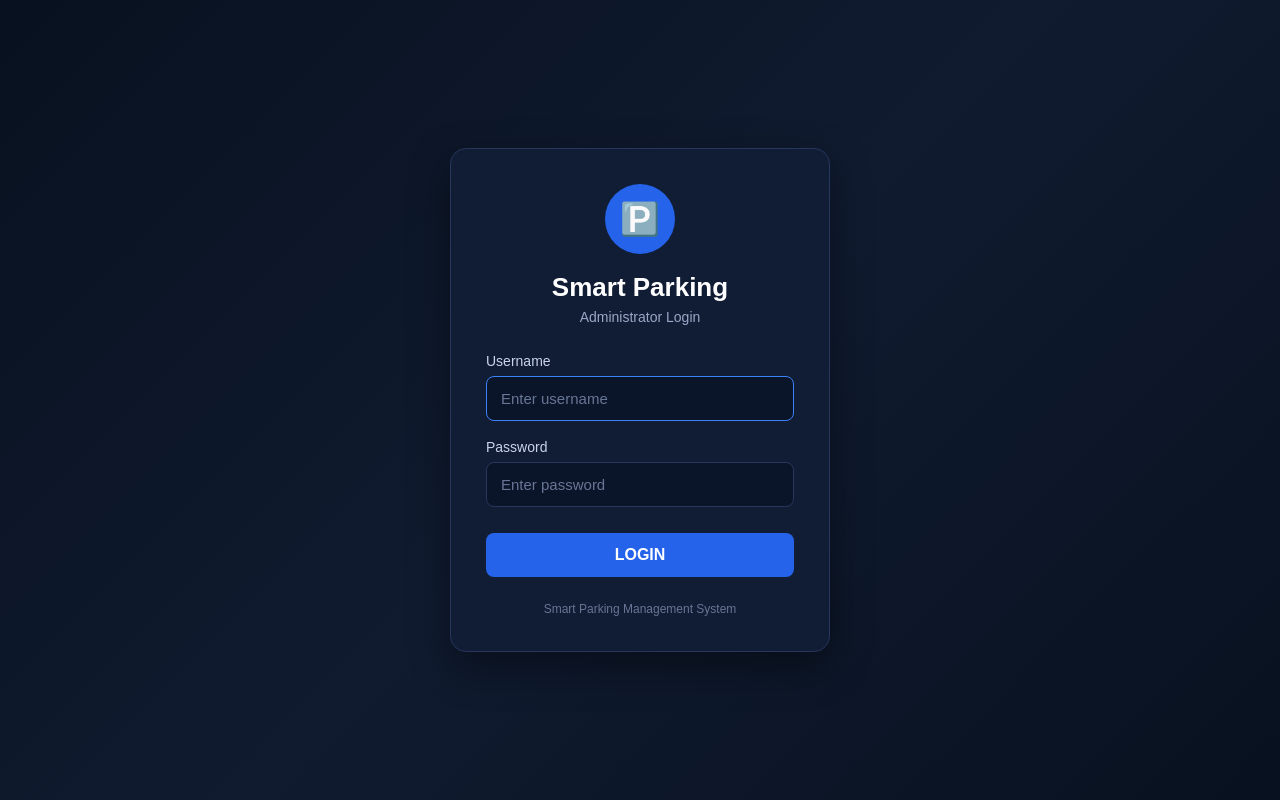
After one commit to Harshpendke/smart-parking-iot, a Flask app: page /login in a window 1280 px wide. The commit adds this page. Run offline with Flask 3, Linux system fonts and the light colour scheme.

Commit message:
Added admin login and logout

```diff
--- a/app.py
+++ b/app.py
@@ -1,4 +1,4 @@
-from flask import Flask, jsonify, render_template, request
+from flask import Flask, jsonify, render_template, request, session, redirect, url_for
 import serial
 import threading
 import sqlite3
@@ -9,6 +9,15 @@ import os
 import razorpay
 
 app = Flask(__name__)
+
+# ==========================================
+# ADMIN LOGIN SETTINGS
+# ==========================================
+
+app.secret_key = "smart_parking_admin_secret_key"
+
+ADMIN_USERNAME = "admin"
+ADMIN_PASSWORD = "admin123"
 
 # ==========================================
 # ESP32 SETTINGS
@@ -429,6 +438,97 @@ def end_parking_session(slot):
 
 
 # ==========================================
+# ADMIN LOGIN
+# ==========================================
+
+@app.route("/login", methods=["GET", "POST"])
+def login():
+
+    # --------------------------------------
+    # Already logged in
+    # --------------------------------------
+
+    if session.get("admin_logged_in"):
+
+        return redirect(
+            url_for("home")
+        )
+
+    # --------------------------------------
+    # Login form submitted
+    # --------------------------------------
+
+    if request.method == "POST":
+
+        username = request.form.get(
+            "username",
+            ""
+        ).strip()
+
+        password = request.form.get(
+            "password",
+            ""
+        )
+
+        # ----------------------------------
+        # Check credentials
+        # ----------------------------------
+
+        if (
+            username == ADMIN_USERNAME
+            and
+            password == ADMIN_PASSWORD
+        ):
+
+            session["admin_logged_in"] = True
+
+            session["admin_username"] = username
+
+            return redirect(
+                url_for("home")
+            )
+
+        # ----------------------------------
+        # Invalid login
+        # ----------------------------------
+
+        return render_template(
+            "login.html",
+            error="Invalid username or password."
+        )
+
+    # --------------------------------------
+    # Display login page
+    # --------------------------------------
+
+    return render_template(
+        "login.html"
+    )
+
+
+# ==========================================
+# ADMIN LOGOUT
+# ==========================================
+
+@app.route("/logout")
+def logout():
+
+    session.pop(
+        "admin_logged_in",
+        None
+    )
+
+    session.pop(
+        "admin_username",
+        None
+    )
+
+    return redirect(
+        url_for("login")
+    )
+
+
+# ==========================================
 # CREATE RAZORPAY ORDER
 # PAYMENT SECTION
 # ==========================================
@@ -542,13 +642,13 @@ def create_order():
         WHERE id = ?
     """, (session_id,))
 
-    session = cursor.fetchone()
+    session_record = cursor.fetchone()
 
     # --------------------------------------
     # Session not found
     # --------------------------------------
 
-    if session is None:
+    if session_record is None:
 
         conn.close()
 
@@ -563,14 +663,14 @@ def create_order():
 
     print(
         "Session found:",
-        dict(session)
+        dict(session_record)
     )
 
     # --------------------------------------
     # Payment already completed
     # --------------------------------------
 
-    if session["payment_status"] == "PAID":
+    if session_record["payment_status"] == "PAID":
 
         conn.close()
 
@@ -587,7 +687,7 @@ def create_order():
     # Session must be completed
     # --------------------------------------
 
-    if session["exit_time"] is None:
+    if session_record["exit_time"] is None:
 
         conn.close()
 
@@ -604,7 +704,7 @@ def create_order():
     # Amount validation
     # --------------------------------------
 
-    if session["amount"] is None:
+    if session_record["amount"] is None:
 
         conn.close()
 
@@ -618,7 +718,7 @@ def create_order():
         }), 400
 
     amount_rupees = float(
-        session["amount"]
+        session_record["amount"]
     )
 
     amount_paise = int(
@@ -673,17 +773,17 @@ def create_order():
 
             "receipt":
                 "parking_" +
-                str(session["id"]) +
+                str(session_record["id"]) +
                 "_" +
                 str(int(time.time())),
 
             "notes": {
 
                 "parking_session_id":
-                    str(session["id"]),
+                    str(session_record["id"]),
 
                 "slot":
-                    session["slot"]
+                    session_record["slot"]
             }
         }
 
@@ -717,7 +817,7 @@ def create_order():
             WHERE id = ?
         """, (
             razorpay_order_id,
-            session["id"]
+            session_record["id"]
         ))
 
         conn.commit()
@@ -729,11 +829,11 @@ def create_order():
         print("===================================")
         print(
             "Session ID:",
-            session["id"]
+            session_record["id"]
         )
         print(
             "Slot:",
-            session["slot"]
+            session_record["slot"]
         )
         print(
             "Amount: ₹",
@@ -762,7 +862,7 @@ def create_order():
                 razorpay_order_id,
 
             "session_id":
-                session["id"],
+                session_record["id"],
 
             "amount":
                 amount_paise,
@@ -777,10 +877,6 @@ def create_order():
     except Exception as e:
 
         conn.close()
-
-        # ==================================
-        # IMPORTANT DEBUG INFORMATION
-        # ==================================
 
         print()
         print("===================================")
@@ -904,9 +1000,9 @@ def verify_payment():
         WHERE id = ?
     """, (session_id,))
 
-    session = cursor.fetchone()
-
-    if session is None:
+    session_record = cursor.fetchone()
+
+    if session_record is None:
 
         conn.close()
 
@@ -915,7 +1011,7 @@ def verify_payment():
             "message": "Parking session not found."
         }), 404
 
-    if session["payment_status"] == "PAID":
+    if session_record["payment_status"] == "PAID":
 
         conn.close()
 
@@ -925,9 +1021,9 @@ def verify_payment():
         })
 
     if (
-        session["razorpay_order_id"]
+        session_record["razorpay_order_id"]
         and
-        session["razorpay_order_id"]
+        session_record["razorpay_order_id"]
         != razorpay_order_id
     ):
 
@@ -1393,12 +1489,24 @@ def read_esp32():
 
 
 # ==========================================
-# MAIN DASHBOARD
+# MAIN ADMIN DASHBOARD
 # ==========================================
 
 @app.route("/")
 def home():
 
+    # --------------------------------------
+    # Check admin login
+    # --------------------------------------
+
+    if not session.get(
+        "admin_logged_in"
+    ):
+
+        return redirect(
+            url_for("login")
+        )
+
     return render_template(
         "index.html"
     )
@@ -1415,54 +1523,79 @@ def user_dashboard():
         "user.html"
     )
 
-# ==========================================
-# Cash payment endpoint
+
+# ==========================================
+# CASH PAYMENT ENDPOINT
 # ==========================================
 
 @app.route("/cash-payment", methods=["POST"])
 def cash_payment():
+
     try:
+
         data = request.get_json()
 
-        session_id = data.get("session_id")
+        session_id = data.get(
+            "session_id"
+        )
 
         if not session_id:
+
             return jsonify({
-                "error": "Session ID is required"
+                "error":
+                    "Session ID is required"
             }), 400
 
-        conn = sqlite3.connect(DATABASE)
+        conn = sqlite3.connect(
+            DATABASE
+        )
+
         cursor = conn.cursor()
 
         cursor.execute("""
-            SELECT id, amount, exit_time, payment_status
+            SELECT
+                id,
+                amount,
+                exit_time,
+                payment_status
             FROM parking_sessions
             WHERE id = ?
         """, (session_id,))
 
-        session = cursor.fetchone()
-
-        if not session:
+        session_record = cursor.fetchone()
+
+        if not session_record:
+
             conn.close()
 
             return jsonify({
-                "error": "Parking session not found"
+                "error":
+                    "Parking session not found"
             }), 404
 
-        session_id_db, amount, exit_time, payment_status = session
+        (
+            session_id_db,
+            amount,
+            exit_time,
+            payment_status
+        ) = session_record
 
         if not exit_time:
+
             conn.close()
 
             return jsonify({
-                "error": "Vehicle has not exited yet"
+                "error":
+                    "Vehicle has not exited yet"
             }), 400
 
         if payment_status == "PAID":
+
             conn.close()
 
             return jsonify({
-                "error": "Payment already completed"
+                "error":
+                    "Payment already completed"
             }), 400
 
         payment_time = datetime.now().strftime(
@@ -1484,19 +1617,32 @@ def cash_payment():
         conn.close()
 
         return jsonify({
-            "success": True,
-            "message": "Cash payment recorded",
-            "transaction_id": "CASH",
-            "payment_time": payment_time
+
+            "success":
+                True,
+
+            "message":
+                "Cash payment recorded",
+
+            "transaction_id":
+                "CASH",
+
+            "payment_time":
+                payment_time
         })
 
     except Exception as e:
 
-        print("CASH PAYMENT ERROR:", e)
-
-        return jsonify({
-            "error": str(e)
+        print(
+            "CASH PAYMENT ERROR:",
+            e
+        )
+
+        return jsonify({
+            "error":
+                str(e)
         }), 500
+
 
 # ==========================================
 # CURRENT STATUS API
--- /dev/null
+++ b/templates/login.html
@@ -0,0 +1,253 @@
+<!DOCTYPE html>
+<html lang="en">
+
+<head>
+    <meta charset="UTF-8">
+    <meta name="viewport" content="width=device-width, initial-scale=1.0">
+
+    <title>Admin Login - Smart Parking</title>
+
+    <style>
+
+        * {
+            box-sizing: border-box;
+            margin: 0;
+            padding: 0;
+            font-family: Arial, sans-serif;
+        }
+
+        body {
+            min-height: 100vh;
+
+            background:
+                linear-gradient(
+                    135deg,
+                    #08111f,
+                    #101b30,
+                    #08111f
+                );
+
+            display: flex;
+            justify-content: center;
+            align-items: center;
+
+            color: white;
+        }
+
+        .login-container {
+            width: 380px;
+
+            background: #111c35;
+
+            border: 1px solid #26365c;
+
+            border-radius: 16px;
+
+            padding: 35px;
+
+            box-shadow:
+                0 15px 40px rgba(0, 0, 0, 0.4);
+
+            text-align: center;
+        }
+
+        .logo {
+            width: 70px;
+            height: 70px;
+
+            margin: 0 auto 18px;
+
+            border-radius: 50%;
+
+            background: #2563eb;
+
+            display: flex;
+            align-items: center;
+            justify-content: center;
+
+            font-size: 32px;
+        }
+
+        h1 {
+            font-size: 26px;
+            margin-bottom: 6px;
+        }
+
+        .subtitle {
+            color: #9aa8c7;
+            font-size: 14px;
+            margin-bottom: 28px;
+        }
+
+        .form-group {
+            text-align: left;
+            margin-bottom: 18px;
+        }
+
+        label {
+            display: block;
+
+            font-size: 14px;
+
+            color: #c9d4ec;
+
+            margin-bottom: 7px;
+        }
+
+        input {
+            width: 100%;
+
+            padding: 13px 14px;
+
+            background: #0b1529;
+
+            border: 1px solid #26365c;
+
+            border-radius: 8px;
+
+            color: white;
+
+            font-size: 15px;
+
+            outline: none;
+        }
+
+        input:focus {
+            border-color: #3b82f6;
+        }
+
+        input::placeholder {
+            color: #687695;
+        }
+
+        .login-btn {
+            width: 100%;
+
+            padding: 13px;
+
+            margin-top: 8px;
+
+            border: none;
+
+            border-radius: 8px;
+
+            background: #2563eb;
+
+            color: white;
+
+            font-size: 16px;
+
+            font-weight: bold;
+
+            cursor: pointer;
+
+            transition: 0.2s;
+        }
+
+        .login-btn:hover {
+            background: #1d4ed8;
+        }
+
+        .error {
+            background: rgba(220, 38, 38, 0.15);
+
+            border: 1px solid #dc2626;
+
+            color: #f87171;
+
+            padding: 10px;
+
+            border-radius: 7px;
+
+            margin-bottom: 18px;
+
+            font-size: 14px;
+        }
+
+        .footer {
+            margin-top: 25px;
+
+            font-size: 12px;
+
+            color: #687695;
+        }
+
+    </style>
+
+</head>
+
+<body>
+
+    <div class="login-container">
+
+        <div class="logo">
+            🅿️
+        </div>
+
+        <h1>Smart Parking</h1>
+
+        <div class="subtitle">
+            Administrator Login
+        </div>
+
+        {% if error %}
+
+        <div class="error">
+            {{ error }}
+        </div>
+
+        {% endif %}
+
+        <form method="POST" action="/login">
+
+            <div class="form-group">
+
+                <label for="username">
+                    Username
+                </label>
+
+                <input
+                    type="text"
+                    id="username"
+                    name="username"
+                    placeholder="Enter username"
+                    required
+                    autofocus
+                >
+
+            </div>
+
+            <div class="form-group">
+
+                <label for="password">
+                    Password
+                </label>
+
+                <input
+                    type="password"
+                    id="password"
+                    name="password"
+                    placeholder="Enter password"
+                    required
+                >
+
+            </div>
+
+            <button
+                type="submit"
+                class="login-btn"
+            >
+                LOGIN
+            </button>
+
+        </form>
+
+        <div class="footer">
+            Smart Parking Management System
+        </div>
+
+    </div>
+
+</body>
+
+</html>
```
Also changed, not shown: templates/index.html (+84 -32 lines), parking.db.
